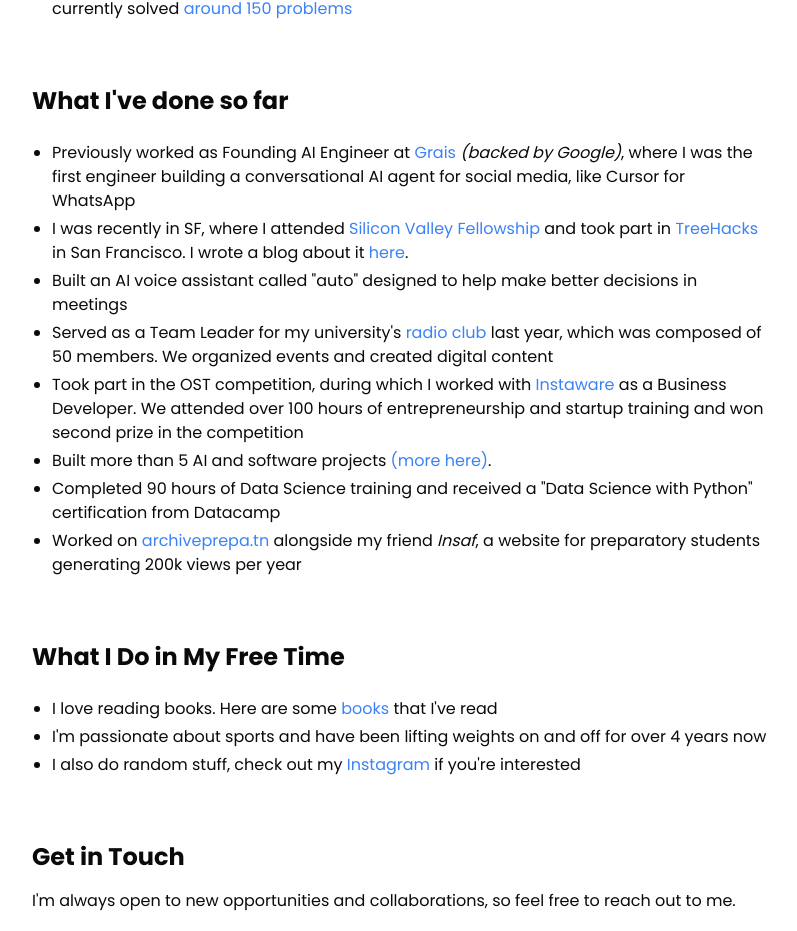
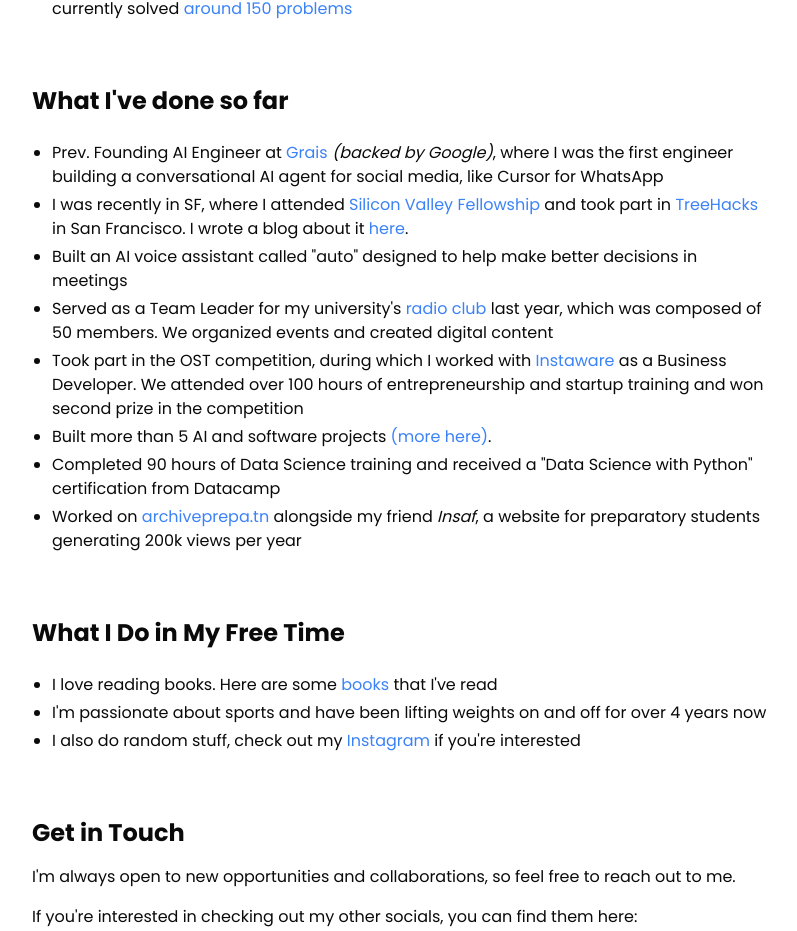
Before and after one commit to skanderkaroui/minimal-portfolio, a Next.js app: page / in a window 1280 px wide. Shown: the part 955-1886 px from the top of the page, without its empty margins (240-1037 px from the left). Built offline with nearby package versions, Linux system fonts and the light colour scheme; no server answers.

Commit message:
fix: shorten Grais portfolio label

```diff
--- a/components/portfolio.tsx
+++ b/components/portfolio.tsx
@@ -124,7 +124,7 @@ export function PortfolioComponent() {
             </h2>
             <ul className="list-disc pl-5 space-y-1">
               <li>
-                Previously worked as Founding AI Engineer at{" "}
+                Prev. Founding AI Engineer at{" "}
                 <a
                   href="https://grais.ai/"
                   target="_blank"
```
